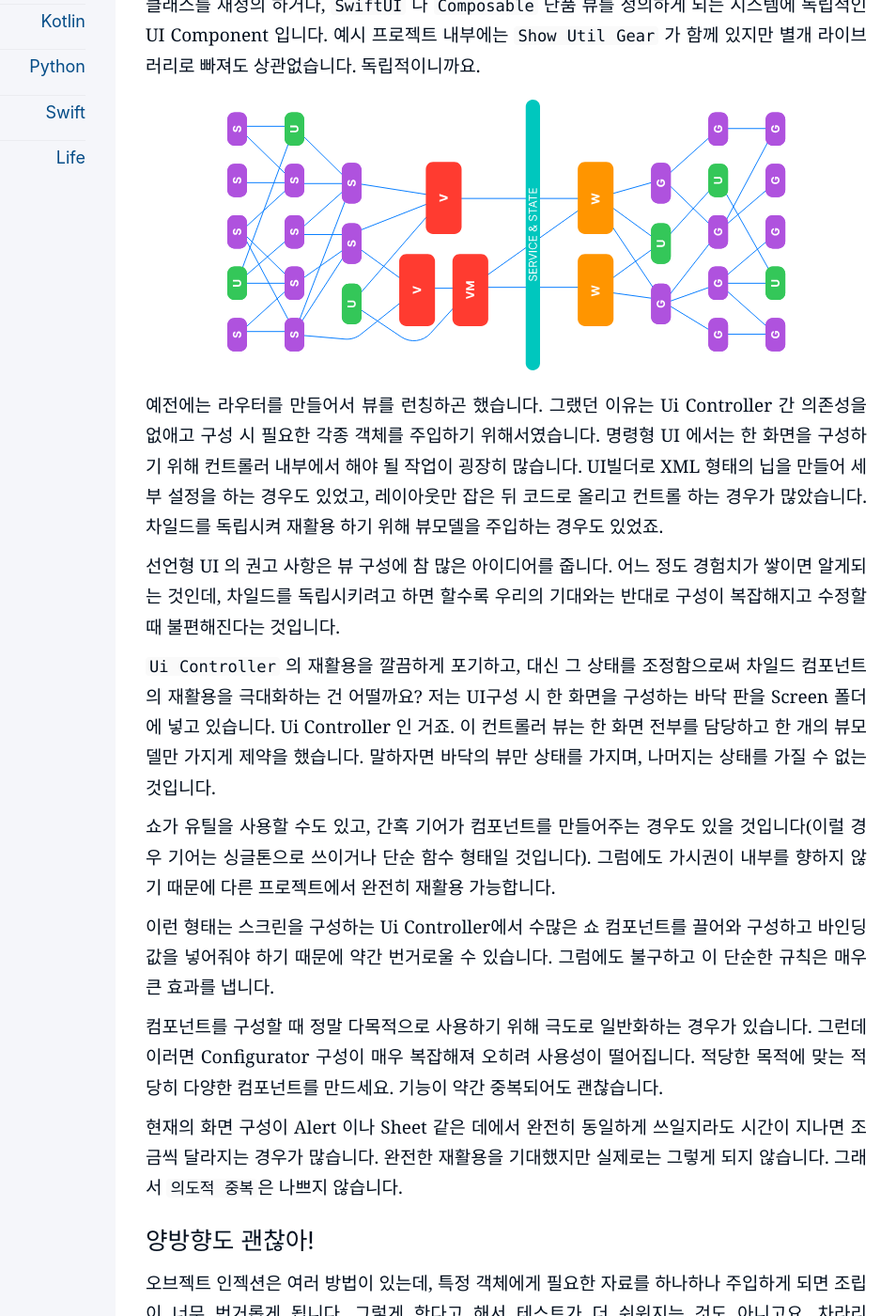
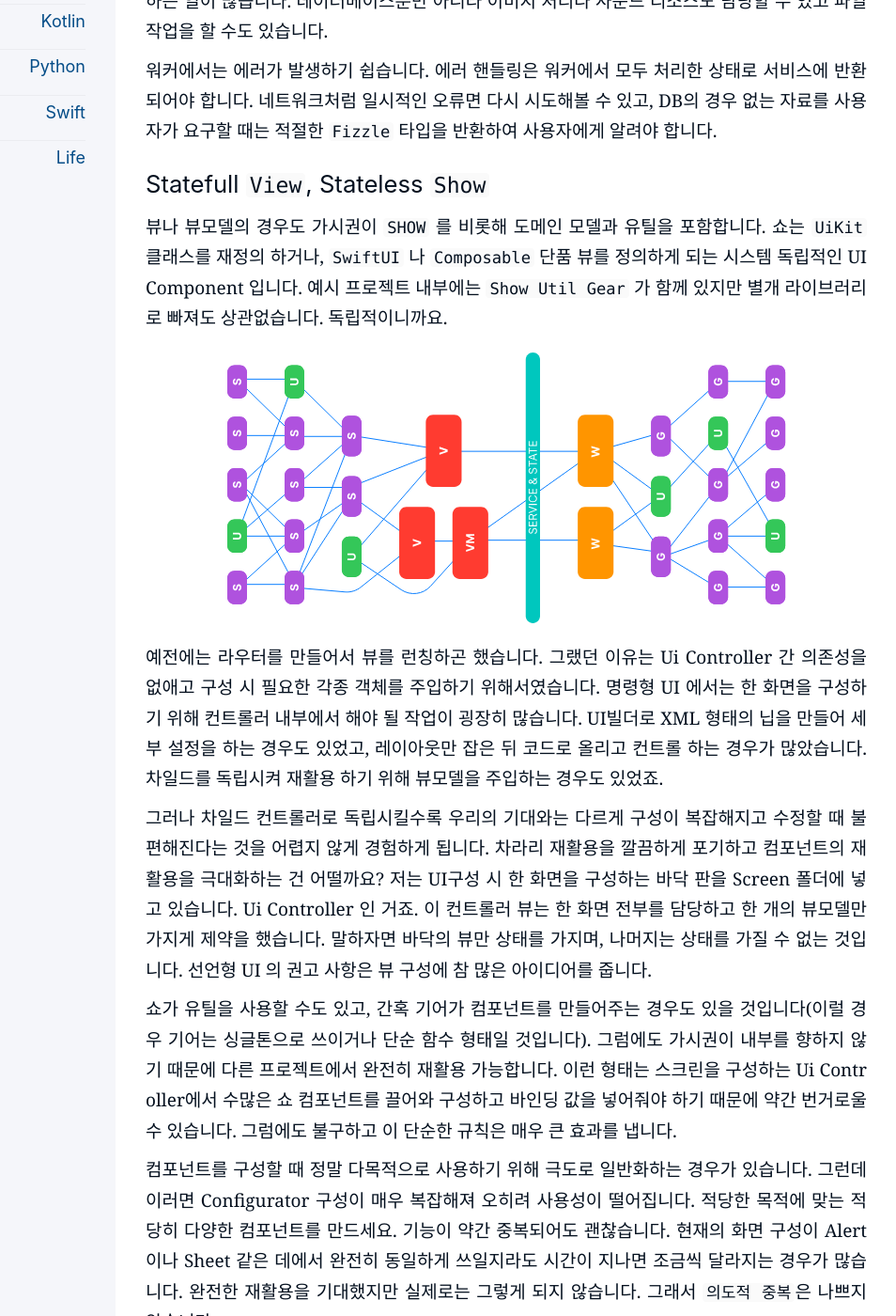
Before and after one commit to kiroshin/kiroshin.github.io, a Jekyll site: the page built from _posts/2024-07-22-hello-pure.md, in a window 1280 px wide and 1400 px high, scrolled down 12293 px. Shown: the whole window at 94% size, without its empty margins (197-1151 px from the left). Built offline with Jekyll 4.4.1, drawn with Linux system fonts in a browser that asks for light colours; some of the changed text lies outside the part shown.

Commit message:
Update 2024-07-22-hello-pure.md

````diff
--- a/_posts/2024-07-22-hello-pure.md
+++ b/_posts/2024-07-22-hello-pure.md
@@ -1,6 +1,6 @@
 ---
 layout: post
-title: 단순하고 직관적으로 설계하고 있어요.
+title: 단순하고 직관적인 아키텍처
 categories: [Swift, Kotlin]
 tags: [architecture, pure, simple, clean]
 teaser:
@@ -33,14 +33,15 @@ brief: 저는 클린 아키텍처의 기본 개념에 앱상태를 좀 간략히
 - Statefull `View`, Stateless `Show`
 - 양방향도 괜찮아!
 
-> * https://github.com/kiroshin/PureAOS
-> * https://github.com/kiroshin/PureIOS
+> * <https://github.com/kiroshin/PureAOS>
+> * <https://github.com/kiroshin/PureIOS>
 
 
 ## 종합 컨테이너 `Vessel`
 
 
 ```kotlin
+// Android
 class MainActivity : ComponentActivity() {
     private lateinit var service: Vessel
 
@@ -81,7 +83,6 @@ struct MainApp: App {
 
 ```kotlin
 // Serving.kt
-
 interface Serving {
     val appState: AppState
     val loadPersonAction: LoadPersonUsecase
@@ -96,7 +97,6 @@ typealias MoveHereUsecase = suspend (Boolean, Boolean) -> String
 
 ```swift
 // Working.swift
-
 protocol PersonWebWork {
     func getAllPerson() async throws -> [Person]
     func walk(isLeg: Bool) async throws -> String
@@ -121,10 +121,10 @@ protocol PersonDBWork {
 ```
 ╔═[ AppState ]═╗╔═[ Repository ]═╗╔═[ Repository ]═╗
 ╚════╤═════════╝╚═══════╤════════╝╚═════════╤══════╝
-     └─┬────────────────┼──────────────┬────┘
-╔═[ Usecase ]═╗ ╔═[ Usecase ]═╗ ╔═[ Usecase ]═╗
-╚══════╤══════╝ ╚═══════╤═════╝ ╚══════╤══════╝
-       └────────────────┼──────────────┘
+     └─┬──────────┬─────┴────────┬──────────┴────┐
+       │  ╔═[ Usecase ]═╗ ╔═[ Usecase ]═╗ ╔═[ Usecase ]═╗
+       │  ╚══════╤══════╝ ╚═══════╤═════╝ ╚══════╤══════╝
+       └─────────┴──────┬─────────┴──────────────┘
                ╔══[ Container ]═╗
                ╚════════════════╝
                ┌────────┴───────┐
@@ -214,7 +218,7 @@ extension Vessel {
 }
 ```
 
-베쓸은 프로퍼티로 유스케이스를 제공할 때 람다를 반환할지 내부함수를 반환할지 결정할 수 있습니다. 게다가 유스케이스가 워커 함수를 단순 연결하는 경우에도 간편합니다. 이 형태는 구성상 typealias 만 정의하면 인터페이스를 따로 만들지 않아도 되기 때문에 매우 유연합니다. 서비스 목적만 달성하면 되니까 클래스냐 아니냐는 중요하지 않습니다! 저는 이것이 Usecase 의 형태에 더 적합하다고 생각합니다.
+베쓸은 프로퍼티로 유스케이스를 제공할 때 람다를 반환할지 내부함수를 반환할지 결정할 수 있습니다. 게다가 유스케이스가 워커 함수를 단순 연결하는 경우에도 간편합니다. 이 형태는 구성상 typealias 만 정의하면 인터페이스를 따로 만들지 않아도 되기 때문에 매우 유연합니다. 서비스 목적만 달성하면 되니까 클래스냐 아니냐는 중요하지 않습니다! 저는 이것이 Usecase 의 형태에 더 적합하다고 생각합니다. 이상하게도, 클린아키텍처 형태로 구성했다는 수많은 샘플들을 검토해봤지만 이렇게 하는 경우를 본 적이 없네요.
 
 
 ## 관찰 가능한 전역 상태 `AppState`
@@ -385,11 +395,11 @@ private extension HTTPRandomuserAccess.User {
 }
 ```
 
-도메인 엔티티와 워커 개별 엔티티는 구별해야 합니다. 지금은 동일해 보일지는 몰라도 미래에는 일치하지 않게 됩니다. 흔한 일은 아니지만 DB 의 튜닝이나 관계형 설정에 따라 테이블을 변경할 일도 생기니까요. 그리고 이렇게 구별하는 것이 의존성 방향에 맞습니다.
+도메인 엔티티와 워커 개별 엔티티는 구별해야 합니다. 지금은 동일해 보일지는 몰라도 미래에는 일치하지 않게 됩니다. 흔한 일은 아니지만 DB 의 튜닝이나 관계형 설정에 따라 테이블을 변경할 일도 생기니까요. 그리고 이렇게 구별하는 것이 의존성 방향에 맞습니다. 샘플 앱에서는 직관적으로 보여주기 위해 관계형으로 구성하지 않았습니다. 그래서 더욱 비슷하게 보일 수는 있습니다. 실제 앱에서 이렇게 단순하게 구성하는 경우는 거의 없습니다.
 
 도메인 Entity 는 순수하게 유지하는 것이 정신건강에 좋습니다. 문자열, 숫자, 배열 등 기본 타입으로만 제한하면 다른 타입으로 바꿀 때도 좋습니다. SQLite 나 JSON 을 기준으로 삼아도 괜찮습니다. 저는 엔티티에 `Date` 타입도 사용하지 않습니다. 그걸 DTO로 매핑할 때 다시 날짜타입으로 바꿉니다. 이 정도 오버헤드는 아무 것도 아닙니다.
 
-도메인 맵퍼에서는 `UTIL` 을 사용할 수도 있습니다. 유틸은 랭귀지의 스탠다드 라이브러리나 퍼스트가 제공하는 로직 프레임워크의 서브클래스 혹은 확장함수를 담습니다. 예를 들어 String Extention 이나 Flow/Combine 의 새로운 오퍼레이터 종류 등이 이에 해당합니다.
+도메인 맵퍼에서는 `UTIL` 을 사용할 수도 있습니다. 유틸은 랭귀지의 스탠다드 라이브러리나 퍼스트가 제공하는 로직 프레임워크의 서브클래스 혹은 확장함수를 담습니다. 예를 들어 `String` Extention 이나 `Flow` / `Combine` 의 새로운 오퍼레이터 종류 등이 이에 해당합니다.
 
 샘플 앱을 보면 `Model` 폴더에 특이하게도 에러 타입 `Fizzle` 이 정의되어 있는 것을 볼 수 있습니다.
 
@@ -432,23 +442,17 @@ enum Fizzle: LocalizedError {
 
 ## Statefull `View`, Stateless `Show`
 
-뷰나 뷰모델의 경우도 가시권이 `SHOW` 를 비롯해 도메인 모델과 유틸을 포함합니다. 쇼는 `UiKit` 클래스를 재정의 하거나, `SwiftUI` 나 `Composable` 단품 뷰를 정의하게 되는 시스템에 독립적인 UI Component 입니다. 예시 프로젝트 내부에는 `Show Util Gear` 가 함께 있지만 별개 라이브러리로 빠져도 상관없습니다. 독립적이니까요.
+뷰나 뷰모델의 경우도 가시권이 `SHOW` 를 비롯해 도메인 모델과 유틸을 포함합니다. 쇼는 `UiKit` 클래스를 재정의 하거나, `SwiftUI` 나 `Composable` 단품 뷰를 정의하게 되는 시스템 독립적인 UI Component 입니다. 예시 프로젝트 내부에는 `Show Util Gear` 가 함께 있지만 별개 라이브러리로 빠져도 상관없습니다. 독립적이니까요.
 
 ![Butterfly](/assets/architecture-butterfly.svg)
 
 예전에는 라우터를 만들어서 뷰를 런칭하곤 했습니다. 그랬던 이유는 Ui Controller 간 의존성을 없애고 구성 시 필요한 각종 객체를 주입하기 위해서였습니다. 명령형 UI 에서는 한 화면을 구성하기 위해 컨트롤러 내부에서 해야 될 작업이 굉장히 많습니다. UI빌더로 XML 형태의 닙을 만들어 세부 설정을 하는 경우도 있었고, 레이아웃만 잡은 뒤 코드로 올리고 컨트롤 하는 경우가 많았습니다. 차일드를 독립시켜 재활용 하기 위해 뷰모델을 주입하는 경우도 있었죠.
 
-선언형 UI 의 권고 사항은 뷰 구성에 참 많은 아이디어를 줍니다. 어느 정도 경험치가 쌓이면 알게되는 것인데, 차일드를 독립시키려고 하면 할수록 우리의 기대와는 반대로 구성이 복잡해지고 수정할 때 불편해진다는 것입니다.
+그러나 차일드 컨트롤러로 독립시킬수록 우리의 기대와는 다르게 구성이 복잡해지고 수정할 때 불편해진다는 것을 어렵지 않게 경험하게 됩니다. 차라리 재활용을 깔끔하게 포기하고 컴포넌트의 재활용을 극대화하는 건 어떨까요? 저는 UI구성 시 한 화면을 구성하는 바닥 판을 Screen 폴더에 넣고 있습니다. Ui Controller 인 거죠. 이 컨트롤러 뷰는 한 화면 전부를 담당하고 한 개의 뷰모델만 가지게 제약을 했습니다. 말하자면 바닥의 뷰만 상태를 가지며, 나머지는 상태를 가질 수 없는 것입니다. 선언형 UI 의 권고 사항은 뷰 구성에 참 많은 아이디어를 줍니다.
 
-`Ui Controller` 의 재활용을 깔끔하게 포기하고, 대신 그 상태를 조정함으로써 차일드 컴포넌트의 재활용을 극대화하는 건 어떨까요? 저는 UI구성 시 한 화면을 구성하는 바닥 판을 Screen 폴더에 넣고 있습니다. Ui Controller 인 거죠. 이 컨트롤러 뷰는 한 화면 전부를 담당하고 한 개의 뷰모델만 가지게 제약을 했습니다. 말하자면 바닥의 뷰만 상태를 가지며, 나머지는 상태를 가질 수 없는 것입니다.
+쇼가 유틸을 사용할 수도 있고, 간혹 기어가 컴포넌트를 만들어주는 경우도 있을 것입니다(이럴 경우 기어는 싱글톤으로 쓰이거나 단순 함수 형태일 것입니다). 그럼에도 가시권이 내부를 향하지 않기 때문에 다른 프로젝트에서 완전히 재활용 가능합니다. 이런 형태는 스크린을 구성하는 Ui Controller에서 수많은 쇼 컴포넌트를 끌어와 구성하고 바인딩 값을 넣어줘야 하기 때문에 약간 번거로울 수 있습니다. 그럼에도 불구하고 이 단순한 규칙은 매우 큰 효과를 냅니다.
 
-쇼가 유틸을 사용할 수도 있고, 간혹 기어가 컴포넌트를 만들어주는 경우도 있을 것입니다(이럴 경우 기어는 싱글톤으로 쓰이거나 단순 함수 형태일 것입니다). 그럼에도 가시권이 내부를 향하지 않기 때문에 다른 프로젝트에서 완전히 재활용 가능합니다.
-
-이런 형태는 스크린을 구성하는 Ui Controller에서 수많은 쇼 컴포넌트를 끌어와 구성하고 바인딩 값을 넣어줘야 하기 때문에 약간 번거로울 수 있습니다. 그럼에도 불구하고 이 단순한 규칙은 매우 큰 효과를 냅니다.
-
-컴포넌트를 구성할 때 정말 다목적으로 사용하기 위해 극도로 일반화하는 경우가 있습니다. 그런데 이러면 Configurator 구성이 매우 복잡해져 오히려 사용성이 떨어집니다. 적당한 목적에 맞는 적당히 다양한 컴포넌트를 만드세요. 기능이 약간 중복되어도 괜찮습니다.
-
-현재의 화면 구성이 Alert 이나 Sheet 같은 데에서 완전히 동일하게 쓰일지라도 시간이 지나면 조금씩 달라지는 경우가 많습니다. 완전한 재활용을 기대했지만 실제로는 그렇게 되지 않습니다. 그래서 `의도적 중복`은 나쁘지 않습니다.
+컴포넌트를 구성할 때 정말 다목적으로 사용하기 위해 극도로 일반화하는 경우가 있습니다. 그런데 이러면 Configurator 구성이 매우 복잡해져 오히려 사용성이 떨어집니다. 적당한 목적에 맞는 적당히 다양한 컴포넌트를 만드세요. 기능이 약간 중복되어도 괜찮습니다. 현재의 화면 구성이 Alert 이나 Sheet 같은 데에서 완전히 동일하게 쓰일지라도 시간이 지나면 조금씩 달라지는 경우가 많습니다. 완전한 재활용을 기대했지만 실제로는 그렇게 되지 않습니다. 그래서 `의도적 중복`은 나쁘지 않습니다.
 
 
 ## 양방향도 괜찮아!
````
Also changed, not shown: other parts of _posts/2024-07-22-hello-pure.md (+21 -10 lines).
